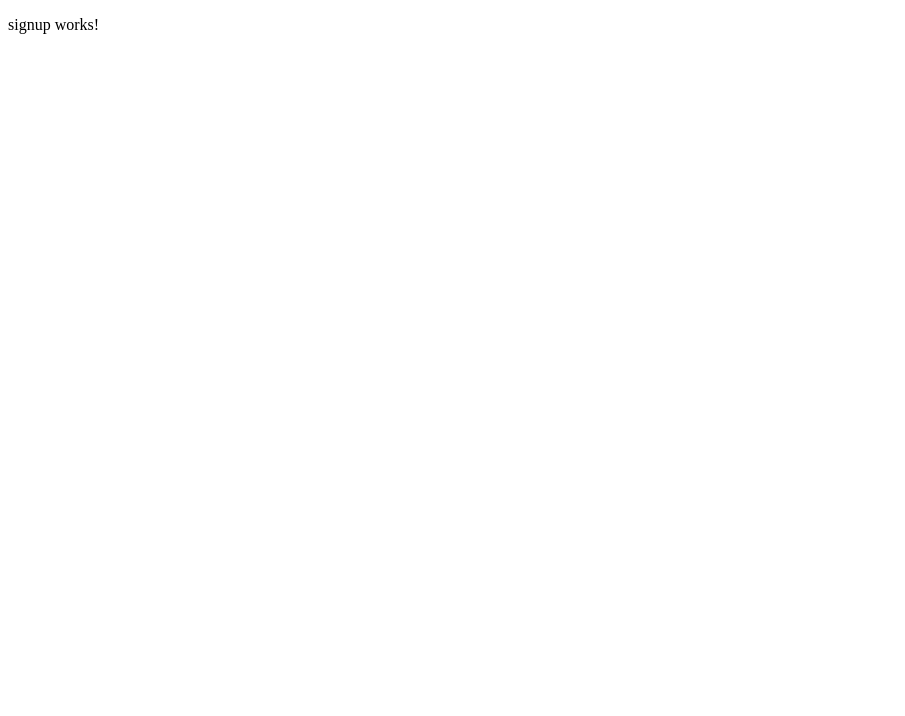
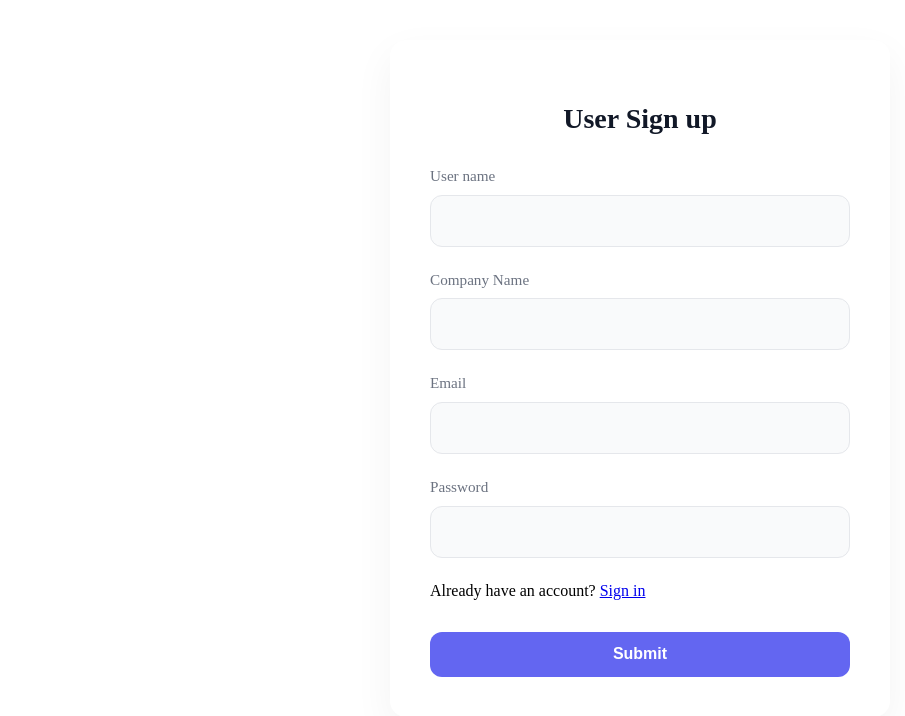
Before and after one commit to anasshahwan/Amplifygen2-custom-ui-signin, an Angular app: page /signup in a window 1280 px wide. Shown: the top 716 px of the page, without its empty margins (0-905 px from the left). Built offline with nearby package versions, Linux system fonts and the light colour scheme.

Commit message:
signup form created

```diff
--- a/src/app/components/signup/signup.component.html
+++ b/src/app/components/signup/signup.component.html
@@ -1 +1,35 @@
-<p>signup works!</p>
+<div class="form-container">
+  <form [formGroup]="signUpForm" (ngSubmit)="onSubmit()" class="form-card">
+    <h2>User Sign up</h2>
+
+    <div class="form-group">
+      <label for="name">User name</label>
+      <input formControlName="name" id="name" type="text" />
+    </div>
+    <div class="form-group">
+      <label for="companyName">Company Name</label>
+      <input formControlName="companyName" id="companyName" type="text" />
+    </div>
+    <div class="form-group">
+      <label for="email">Email</label>
+      <input formControlName="email" id="email" type="email" />
+    </div>
+
+    <div class="form-group">
+      <label for="password">Password</label>
+      <input
+        formControlName="password"
+        id="password"
+        type="password"
+        autocomplete=""
+      />
+    </div>
+    <div class="form-footer">
+      <p>
+        Already have an account?
+        <a routerLink="/signin">Sign in </a>
+      </p>
+    </div>
+    <button type="submit">Submit</button>
+  </form>
+</div>
--- a/src/app/components/signup/signup.component.scss
+++ b/src/app/components/signup/signup.component.scss
@@ -0,0 +1,91 @@
+$primary: #6366f1;
+$primary-hover: #4f46e5;
+$background: #f9fafb;
+$text: #111827;
+$text-muted: #6b7280;
+$border: #e5e7eb;
+$radius: 1rem;
+$input-padding: 1rem;
+$transition: 0.25s ease;
+
+// Container
+.form-container {
+  display: flex;
+  justify-content: center;
+  align-items: center;
+  padding: 2rem;
+
+  .form-card {
+    background: white;
+    padding: 2.5rem;
+    border-radius: $radius;
+    box-shadow: 0 15px 40px rgba(0, 0, 0, 0.05);
+    width: 100%;
+    max-width: 420px;
+    transition: box-shadow $transition;
+
+    &:hover {
+      box-shadow: 0 20px 50px rgba(0, 0, 0, 0.08);
+    }
+
+    h2 {
+      font-size: 1.75rem;
+      font-weight: 600;
+      color: $text;
+      margin-bottom: 2rem;
+      text-align: center;
+    }
+
+    .form-group {
+      display: flex;
+      flex-direction: column;
+      margin-bottom: 1.5rem;
+
+      label {
+        margin-bottom: 0.6rem;
+        font-size: 0.95rem;
+        font-weight: 500;
+        color: $text-muted;
+      }
+
+      input {
+        padding: $input-padding;
+        font-size: 1rem;
+        border: 1px solid $border;
+        border-radius: 0.75rem;
+        background: #f9fafb;
+        transition: border-color $transition, box-shadow $transition;
+
+        &:focus {
+          border-color: $primary;
+          outline: none;
+          background: #fff;
+          box-shadow: 0 0 0 4px rgba($primary, 0.1);
+        }
+      }
+    }
+
+    button[type="submit"] {
+      margin-top: 1rem;
+      width: 100%;
+      padding: 0.85rem;
+      background: $primary;
+      color: #fff;
+      font-size: 1rem;
+      font-weight: 600;
+      border: none;
+      border-radius: 0.75rem;
+      cursor: pointer;
+      transition: $transition, transform $transition;
+
+      &:hover {
+        background: $primary-hover;
+        transform: translateY(-1px);
+      }
+
+      &:active {
+        transform: scale(0.98);
+      }
+    }
+  }
+}
--- a/src/app/components/signup/signup.component.ts
+++ b/src/app/components/signup/signup.component.ts
@@ -1,11 +1,35 @@
 import { Component } from '@angular/core';
-
+import {
+  FormBuilder,
+  FormGroup,
+  ReactiveFormsModule,
+  Validators,
+} from '@angular/forms';
+import { Router, RouterLink, RouterOutlet } from '@angular/router';
 @Component({
   selector: 'app-signup',
-  imports: [],
+  imports: [ReactiveFormsModule, RouterLink],
+
   templateUrl: './signup.component.html',
-  styleUrl: './signup.component.scss'
+  styleUrl: './signup.component.scss',
 })
 export class SignupComponent {
+  signUpForm: FormGroup;
 
+  constructor(private fb: FormBuilder, private router: Router) {
+    this.signUpForm = this.fb.group({
+      name: ['', Validators.required],
+      companyName: ['', Validators.required],
+      email: ['', [Validators.required, Validators.email]],
+      password: ['', Validators.required],
+    });
+  }
+
+  onSubmit(): void {
+    if (this.signUpForm.valid) {
+      console.log('Form Data:', this.signUpForm.value);
+    } else {
+      console.log('Form is invalid');
+    }
+  }
 }
```
